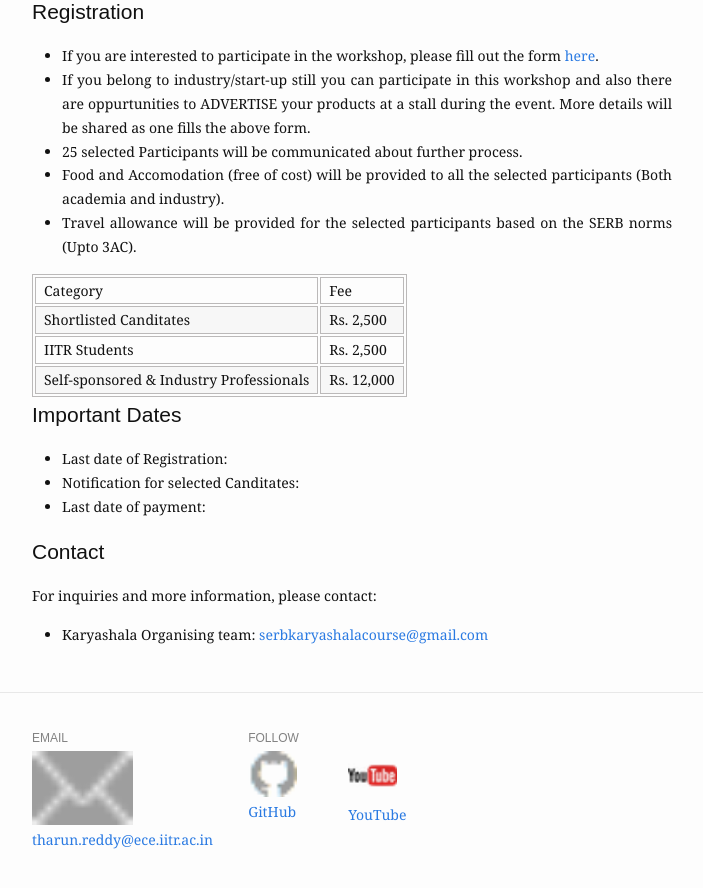
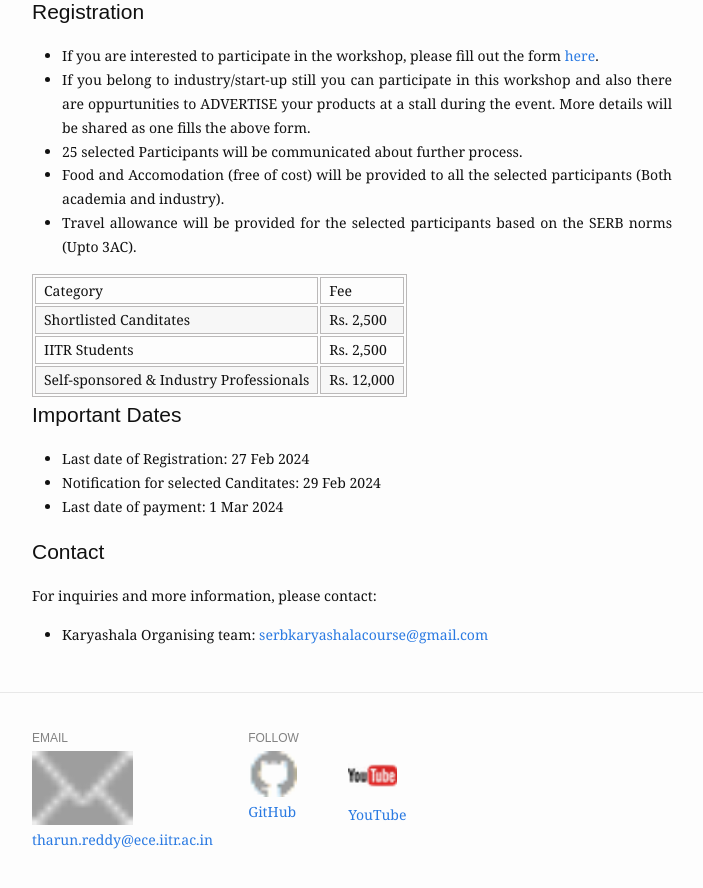
Before and after one commit to tharuniitk/tharuniitk.github.io, a Jekyll site: the page built from workshops.md, in a window 1280 px wide and 900 px high, scrolled down 9147 px. Shown: the top 888 px of the window, without its empty margins (288-991 px from the left). Built offline with Jekyll 4.4.1, drawn with Linux system fonts in a browser that asks for light colours.

Commit message:
Update workshops.md

```diff
--- a/workshops.md
+++ b/workshops.md
@@ -101,9 +101,9 @@ Lin led a large-scale 10-year project ($10 million) on Cognition and Neuroergono
 </table>
 
 ## Important Dates
-- Last date of Registration:
-- Notification for selected Canditates:
-- Last date of payment:
+- Last date of Registration: 27 Feb 2024
+- Notification for selected Canditates: 29 Feb 2024
+- Last date of payment: 1 Mar 2024
 
 ## Contact
 For inquiries and more information, please contact:
```
